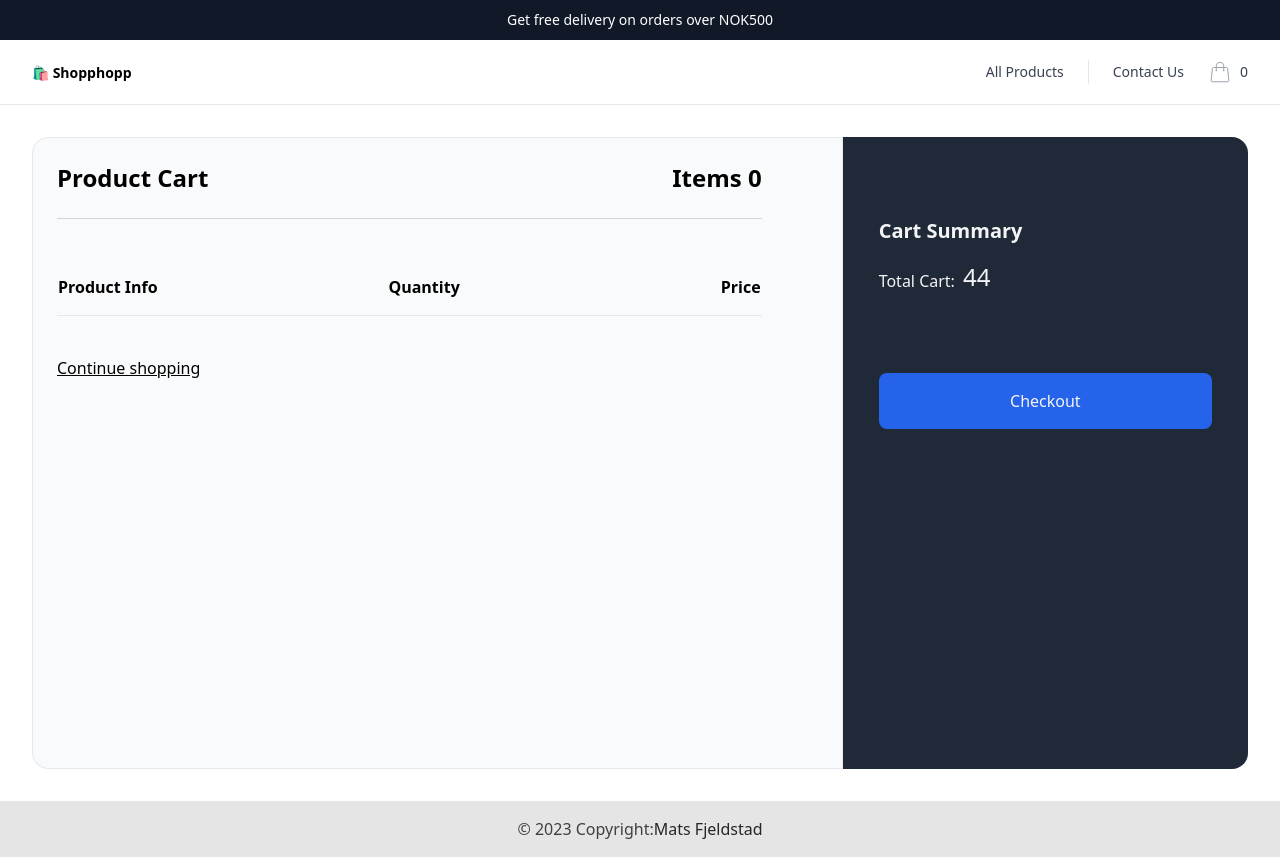
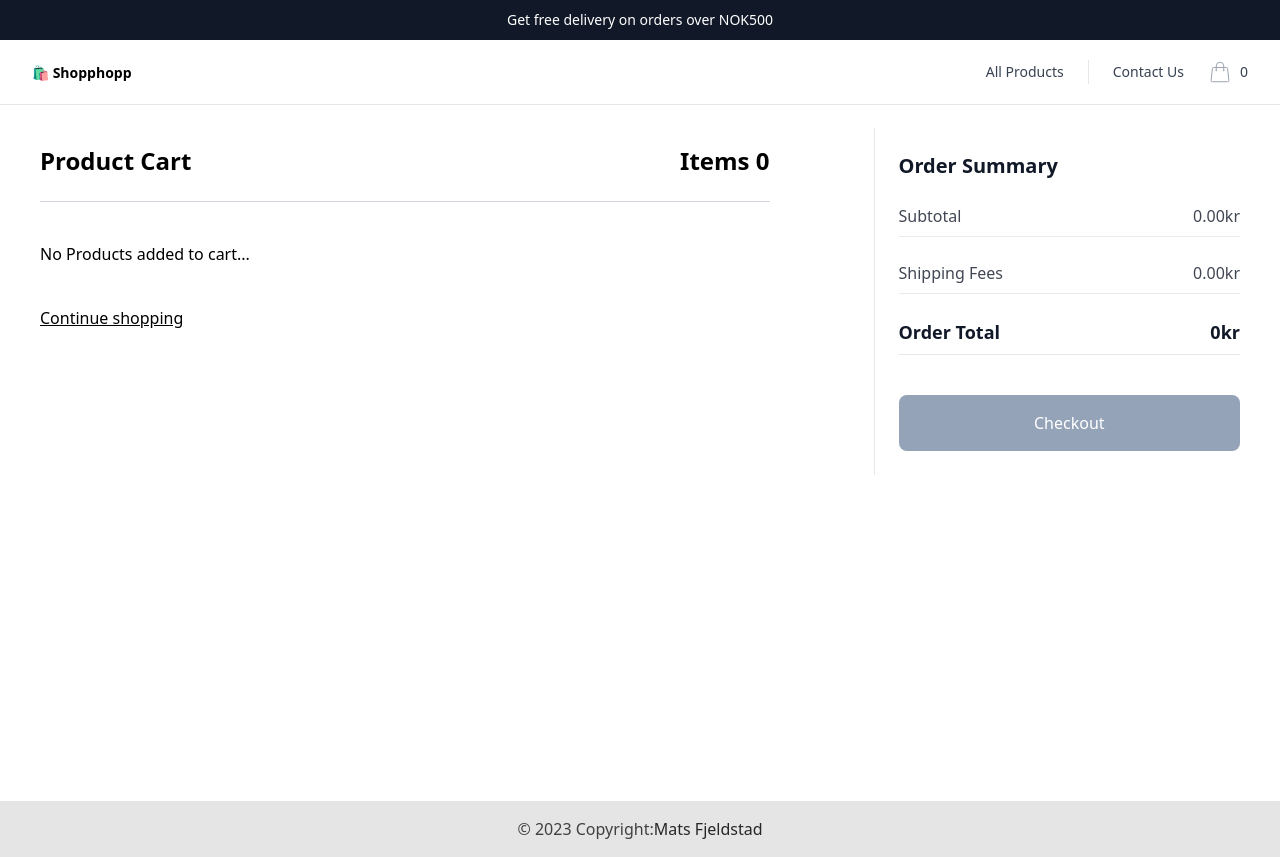
Before and after one commit to Matsfjeldstad/js-frameworks-ca, a React (Vite) app: page /cart in a window 1280 px wide. Built offline with nearby package versions, Linux system fonts and the light colour scheme.

Commit message:
refactor(ProductCart.tsx, cartSlice.ts): update cart quantity calculation to use length of productsInCart array instead of unique products array length
refactor(cartUtils.ts): remove unused interfaces and import Product interface from store/interfaces

```diff
--- a/src/components/views/ProductCart.tsx
+++ b/src/components/views/ProductCart.tsx
@@ -12,65 +12,92 @@ export default function ProductCart() {
   // AutoAnimate adds automatic animations to your JavaScript applications with a single line of code.
   const [animationParent] = useAutoAnimate();
   const dispatch = useDispatch<AppDispatch>();
-  const { productsInCart } = useAppSelector((state) => state.cart);
+  const { productsInCart, numberOfProductsInCart } = useAppSelector((state) => state.cart);
+
+  const sumOfPriceOfAllProducts = getUniqueProductsWithQuantity(productsInCart).reduce(
+    (accumulator, product) => accumulator + product.discountedPrice * product.quantity,
+    0,
+  );
 
   return (
-    <main className="h-fit min-h-[calc(100vh_-_104px)] mx-auto max-w-7xl p-8 flex">
-      <div className="border border-gray-200 bg-gray-50 w-4/6 rounded-tl-2xl rounded-bl-2xl p-6 pr-20 flex flex-col gap-10 ">
+    <main className="h-fit min-h-[calc(100vh_-_104px)] mx-auto max-w-7xl p-4 flex flex-col lg:flex-row">
+      <div className="lg:w-4/6 p-6 lg:mr-20 flex flex-col gap-10 ">
         <div className="flex justify-between border-b pb-6 border-gray-300">
           <h1 className="font-bold text-2xl">Product Cart</h1>
           <h2 className="font-bold text-2xl">Items {getUniqueProductsWithQuantity(productsInCart).length}</h2>
         </div>
-        <table>
-          <thead className="p-10 border-b">
-            <tr>
-              <th className="text-left py-4">Product Info</th>
-              <th className="text-left">Quantity</th>
-              <th className="text-right">Price</th>
-            </tr>
-          </thead>
-          <tbody ref={animationParent}>
-            {getUniqueProductsWithQuantity(productsInCart).map((product) => (
-              <tr key={product.id} className="border-b">
-                <td className="flex flex-col gap-2 py-10">
-                  <img src={product.imageUrl} className="w-24 h-28 bg-gray-400 rounded-md" />
-                  <div className="flex flex-col gap-1">
-                    <div className="font-medium text-lg">{product.title}</div>
-                    <div className="text-gray-400 text-sm">#{product.id}</div>
-                    <div
-                      onClick={() => {
-                        dispatch(removeSingleProductFromCart(product.id));
-                      }}
-                      className="underline text-gray-500 cursor-pointer"
-                    >
-                      Remove item
-                    </div>
+        <section ref={animationParent}>
+          {!numberOfProductsInCart ? (
+            <div>No Products added to cart...</div>
+          ) : (
+            getUniqueProductsWithQuantity(productsInCart).map((product) => (
+              <div key={product.id} className="flex justify-between border-b py-6">
+                <div className="flex gap-6">
+                  <Link to={'/product/' + product.id}>
+                    <img src={product.imageUrl} className="w-40 h-44 object-cover rounded-md"></img>
+                  </Link>
+                  <div className="flex flex-col gap-2">
+                    <Link to={'/product/' + product.id}>
+                      <h2 className="text-lg font-medium">{product.title}</h2>
+                    </Link>
+                    <div className="text-gray-500 text-xs">{product.tags[0]}</div>
+                    <div className="text-lg font-medium">{product.price}kr</div>
+                    <div className="lg:hidden">Qty: {product.quantity}</div>
                   </div>
-                </td>
-                <td>x{product.quantity}</td>
-                <td className="text-right">
-                  <div>
-                    <div className="text-sm line-through">{product.price}</div>
-                    <div className="font-medium">{product.discountedPrice}</div>
-                  </div>
-                </td>
-              </tr>
-            ))}
-          </tbody>
-        </table>
+                </div>
+                <div className="hidden lg:flex">Qty: {product.quantity}</div>
+                <svg
+                  width="29"
+                  height="29"
+                  viewBox="0 0 29 29"
+                  fill="none"
+                  xmlns="http://www.w3.org/2000/svg"
+                  className="w-4 cursor-pointer"
+                  onClick={() => dispatch(removeSingleProductFromCart(product.id))}
+                >
+                  <path
+                    d="M1.33817 1.22374C1.71322 0.848794 2.22184 0.638163 2.75217 0.638163C3.2825 0.638163 3.79111 0.848794 4.16617 1.22374L14.7522 11.8097L25.3382 1.22374C25.5227 1.03272 25.7434 0.880351 25.9874 0.775533C26.2314 0.670715 26.4938 0.615542 26.7594 0.613235C27.0249 0.610927 27.2883 0.66153 27.5341 0.762092C27.7799 0.862654 28.0032 1.01116 28.191 1.19895C28.3787 1.38673 28.5272 1.61003 28.6278 1.85583C28.7284 2.10162 28.779 2.36498 28.7767 2.63054C28.7744 2.8961 28.7192 3.15854 28.6144 3.40254C28.5096 3.64655 28.3572 3.86724 28.1662 4.05174L17.5802 14.6377L28.1662 25.2237C28.5305 25.6009 28.7321 26.1061 28.7275 26.6305C28.723 27.1549 28.5126 27.6566 28.1418 28.0274C27.771 28.3982 27.2694 28.6085 26.745 28.6131C26.2206 28.6176 25.7154 28.4161 25.3382 28.0517L14.7522 17.4657L4.16617 28.0517C3.78896 28.4161 3.28376 28.6176 2.75936 28.6131C2.23497 28.6085 1.73335 28.3982 1.36253 28.0274C0.991714 27.6566 0.781375 27.1549 0.776818 26.6305C0.772261 26.1061 0.973851 25.6009 1.33817 25.2237L11.9242 14.6377L1.33817 4.05174C0.963225 3.67668 0.752594 3.16806 0.752594 2.63774C0.752594 2.10741 0.963225 1.59879 1.33817 1.22374Z"
+                    fill="#0D0D0D"
+                  />
+                </svg>
+              </div>
+            ))
+          )}
+        </section>
         <Link to="/" className="underline">
           Continue shopping
         </Link>
       </div>
-      <div className="bg-gray-800 text-gray-100 w-2/6 rounded-tr-2xl rounded-br-2xl pt-20 px-9 flex flex-col gap-20 ">
+      <div className=" border-l p-6 h-fit sticky top-32 text-gray-900 lg:w-2/6 flex flex-col gap-10">
         <div className="flex flex-col gap-4">
-          <h2 className="text-xl font-bold">Cart Summary</h2>
-          <div className="flex gap-2 items-end">
-            <h2 className="text">Total Cart: </h2>
-            <span className="text-2xl font-medium">44</span>
+          <h2 className="text-xl font-bold">Order Summary</h2>
+          <div className="flex justify-between border-b py-2 opacity-80">
+            <h2 className="">Subtotal</h2>
+            <div className="font-medium">{sumOfPriceOfAllProducts.toFixed(2)}kr</div>
+          </div>
+          <div className="flex justify-between border-b py-2 opacity-80">
+            <h2 className="">Shipping Fees</h2>
+            <div className="font-medium">
+              {sumOfPriceOfAllProducts > 500 || !numberOfProductsInCart ? <> 0.00kr </> : <> 149.00kr </>}
+            </div>
+          </div>
+          <div className="flex justify-between border-b py-2 font-bold text-lg">
+            <h2 className="">Order Total</h2>
+            <div className="">
+              {sumOfPriceOfAllProducts > 500 ? (
+                <> {sumOfPriceOfAllProducts.toFixed(2)} </>
+              ) : (
+                <> {!numberOfProductsInCart ? 0 : Number(sumOfPriceOfAllProducts.toFixed(2)) + 149}kr</>
+              )}
+            </div>
           </div>
         </div>
-        <button className="bg-blue-600 p-4 rounded-lg hover:bg-blue-500 duration-150">Checkout</button>
+        <button
+          disabled={!numberOfProductsInCart}
+          className="text-white bg-blue-600 px-8 py-4 rounded-lg w-full h-fit hover:bg-blue-500 duration-150 disabled:bg-slate-400"
+        >
+          Checkout
+        </button>
       </div>
     </main>
   );
--- a/src/store/modules/cartSlice.ts
+++ b/src/store/modules/cartSlice.ts
@@ -17,11 +17,11 @@ const cartSlice = createSlice({
   reducers: {
     ADD_PRODUCT_TO_CART: (state, action: PayloadAction<Product>) => {
       state.productsInCart = [...state.productsInCart, action.payload];
-      state.numberOfProductsInCart = getUniqueProductsWithQuantity(state.productsInCart).length;
+      state.numberOfProductsInCart = state.productsInCart.length;
     },
     REMOVE_PRODUCT_FROM_CART: (state, action: PayloadAction<String>) => {
       state.productsInCart = state.productsInCart.filter((product) => product.id !== action.payload);
-      state.numberOfProductsInCart = getUniqueProductsWithQuantity(state.productsInCart).length;
+      state.numberOfProductsInCart = state.productsInCart.length;
     },
   },
 });
```
Also changed, not shown: src/utils/cartUtils.ts (+1 -19 lines).
